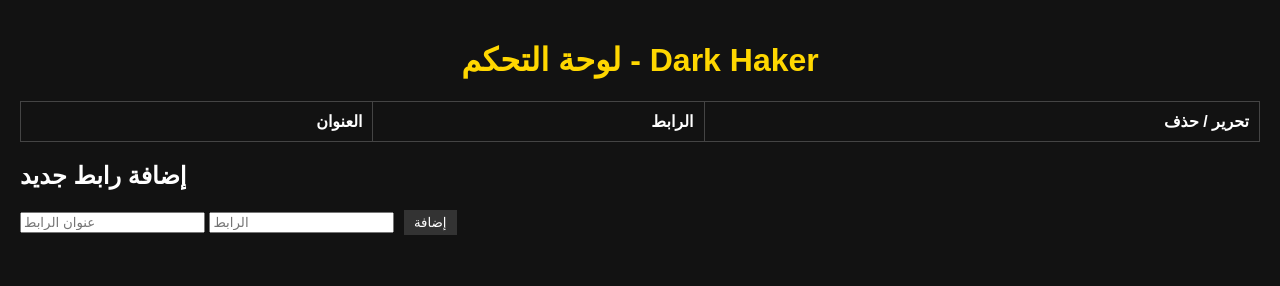
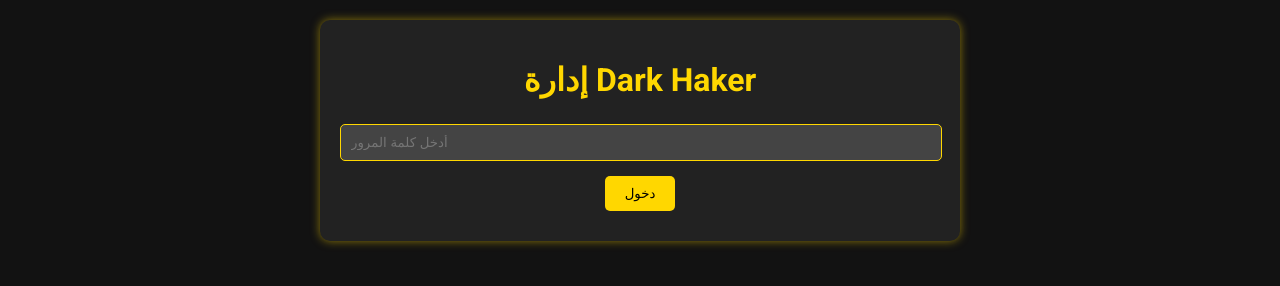
Before and after one commit to DARKDKal/Dark-Haker, a plain HTML site: page admin.html in a window 1280 px wide. Drawn offline with Linux system fonts and the light colour scheme.

Commit message:
Update admin.html

```diff
--- a/admin.html
+++ b/admin.html
@@ -3,111 +3,101 @@
 <head>
     <meta charset="UTF-8">
     <meta name="viewport" content="width=device-width, initial-scale=1.0">
-    <title>لوحة التحكم - Dark Haker</title>
+    <title>إدارة Dark Haker</title>
+    <link href="https://fonts.googleapis.com/css2?family=Roboto:wght@400;700&display=swap" rel="stylesheet">
+    <link rel="stylesheet" href="https://cdnjs.cloudflare.com/ajax/libs/font-awesome/6.0.0-beta3/css/all.min.css">
     <style>
         body {
-            background-color: #121212;
-            color: #fff;
-            font-family: Arial, sans-serif;
+            background-color: #121212; /* خلفية داكنة */
+            color: #FFFFFF;
+            font-family: 'Roboto', sans-serif;
+            text-align: center;
+            padding: 20px;
             margin: 0;
-            padding: 20px;
         }
         h1 {
-            text-align: center;
-            color: gold;
+            color: #FFD700; /* اللون الذهبي */
+            margin-bottom: 20px;
         }
-        table {
-            width: 100%;
-            border-collapse: collapse;
+        .container {
+            max-width: 600px;
+            margin: auto;
+            padding: 20px;
+            background-color: #222222; /* خلفية رمادية */
+            border-radius: 10px;
+            box-shadow: 0 0 10px rgba(255, 215, 0, 0.5);
+        }
+        input[type="text"], input[type="password"], input[type="file"] {
+            width: calc(100% - 20px);
+            padding: 10px;
+            margin: 5px 0;
+            border: 1px solid #FFD700; /* اللون الذهبي */
+            border-radius: 5px;
+            background-color: #444444;
+            color: #FFFFFF;
+        }
+        .button {
+            background-color: #FFD700; /* اللون الذهبي */
+            color: #000000;
+            padding: 10px 20px;
+            border: none;
+            border-radius: 5px;
+            cursor: pointer;
+            margin-top: 10px;
+            display: inline-block;
+            transition: background-color 0.3s ease;
+        }
+        .button:hover {
+            background-color: #FFA500; /* لون برتقالي عند التمرير */
+        }
+        #adminSection {
+            display: none; /* إخفاء قسم الإدارة بشكل افتراضي */
+        }
+        #error {
+            color: red;
+            margin-top: 10px;
+        }
+        h2 {
             margin-top: 20px;
-        }
-        th, td {
-            padding: 10px;
-            text-align: right;
-            border: 1px solid #444;
-        }
-        button {
-            padding: 5px 10px;
-            margin-left: 5px;
-            background-color: #333;
-            border: none;
-            color: #fff;
-            cursor: pointer;
-        }
-        button:hover {
-            background-color: #555;
-        }
-        .controls {
-            margin-top: 20px;
+            color: #FFD700; /* اللون الذهبي */
         }
     </style>
 </head>
 <body>
-    <h1>لوحة التحكم - Dark Haker</h1>
-    <table>
-        <thead>
-            <tr>
-                <th>العنوان</th>
-                <th>الرابط</th>
-                <th>تحرير / حذف</th>
-            </tr>
-        </thead>
-        <tbody id="contentTable">
-            <!-- يتم إضافة المحتوى هنا بواسطة JavaScript -->
-        </tbody>
-    </table>
-    <div class="controls">
-        <h2>إضافة رابط جديد</h2>
-        <input type="text" id="titleInput" placeholder="عنوان الرابط" />
-        <input type="text" id="urlInput" placeholder="الرابط" />
-        <button onclick="addLink()">إضافة</button>
+
+    <div class="container">
+        <h1>إدارة Dark Haker</h1>
+        <input type="password" id="password" placeholder="أدخل كلمة المرور" required>
+        <button class="button" onclick="checkPassword()">دخول</button>
+
+        <div id="adminSection">
+            <h2>تحديث المحتوى</h2>
+            <input type="text" id="newText" placeholder="أدخل نص الرابط الجديد (اختياري)">
+            <input type="text" id="newLink" placeholder="أدخل رابط جديد (اختياري)">
+            <input type="color" id="linkColor" value="#FFD700">
+            <button class="button" onclick="addLink()">إضافة رابط</button>
+
+            <h2>تحميل ملفات</h2>
+            <input type="file" id="fileInput" />
+            <button class="button" onclick="uploadFile()">تحميل ملف</button>
+        </div>
+
+        <div id="error"></div>
     </div>
 
     <script>
-        let content = [];
-
-        function addLink() {
-            const title = document.getElementById('titleInput').value;
-            const url = document.getElementById('urlInput').value;
-
-            if (title && url) {
-                content.push({ title, url });
-                updateTable();
-                document.getElementById('titleInput').value = '';
-                document.getElementById('urlInput').value = '';
+        const correctPassword = "1234"; // كلمة المرور
+        function checkPassword() {
+            const passwordInput = document.getElementById('password').value;
+            if (passwordInput === correctPassword) {
+                document.getElementById('adminSection').style.display = 'block';
+                document.getElementById('error').innerText = '';
+            } else {
+                document.getElementById('error').innerText = 'كلمة المرور خاطئة! حاول مرة أخرى.';
             }
         }
 
-        function updateTable() {
-            const tableBody = document.getElementById('contentTable');
-            tableBody.innerHTML = '';
-            content.forEach((item, index) => {
-                const row = document.createElement('tr');
-                row.innerHTML = `
-                    <td>${item.title}</td>
-                    <td><a href="${item.url}" target="_blank">${item.url}</a></td>
-                    <td>
-                        <button onclick="editLink(${index})">تحرير</button>
-                        <button onclick="deleteLink(${index})">حذف</button>
-                    </td>
-                `;
-                tableBody.appendChild(row);
-            });
-        }
-
-        function editLink(index) {
-            const newTitle = prompt("أدخل عنوان الرابط الجديد:", content[index].title);
-            const newUrl = prompt("أدخل الرابط الجديد:", content[index].url);
-            if (newTitle && newUrl) {
-                content[index] = { title: newTitle, url: newUrl };
-                updateTable();
-            }
-        }
-
-        function deleteLink(index) {
-            content.splice(index, 1);
-            updateTable();
-        }
-    </script>
-</body>
-</html>
+        function addLink() {
+            const text = document.getElementById('newText').value;
+            const link = document.getElementById('newLink').value;
+            const color = document.getElementById('
```
